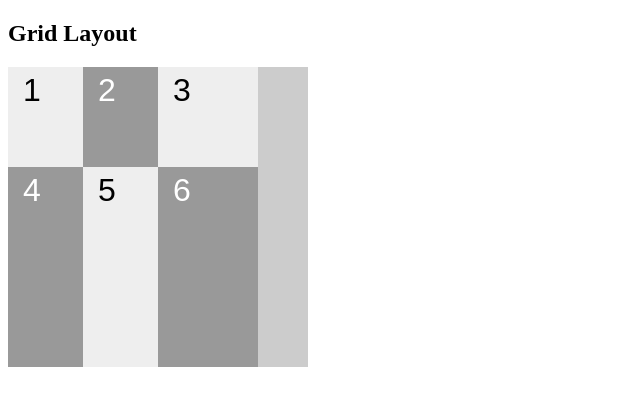
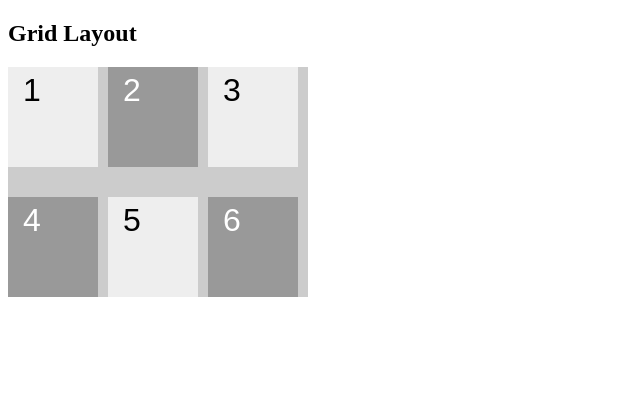
Before and after one commit to edward-mn/learn-web-development, a plain HTML site: page udemy/curso-web-design-html-css-e-javascript/44_grid.html in a window 1280 px wide. Shown: the whole page, without its empty margins (0-640 px from the left). Drawn offline with Linux system fonts and the light colour scheme.

Commit message:
Updating my progress in the course
Class number: 136 grid-gap - Done

```diff
--- a/udemy/curso-web-design-html-css-e-javascript/44_grid.html
+++ b/udemy/curso-web-design-html-css-e-javascript/44_grid.html
@@ -34,10 +34,12 @@
           /* GRID */
           .gridContainer{
             display: grid;
-            grid-template-columns: 100px 100px 100px; /* Passando 3 valores pois queremos 3 colunas*/
-            grid-template-rows: 100px 200px; /* Definindo o tamanho das linhas (2 linhas)*/
-
-            grid-template-columns: repeat(2, 75px) 100px; /* Otimizando a criação do template, as 2 primeiras colunas irá possuir 75px e a última 100px*/
+            /* grid-template-columns: 100px 100px 100px; Passando 3 valores pois queremos 3 colunas*/
+            grid-template-columns: repeat(3, 90px); /* Otimizando a criação do template, as 3 colunas irá possuir 100px*/
+            grid-template-rows: 100px 100px; /* Definindo o tamanho das linhas (2 linhas)*/
+            /* grid-row-gap: 30px; Espaço entre as linhas */
+            /* grid-column-gap: 10px; Espaço entre as colunas */
+            grid-gap: 30px 10px; /* Otimizando - grid-gap: row column */
           }
         </style>
     </head>
```
